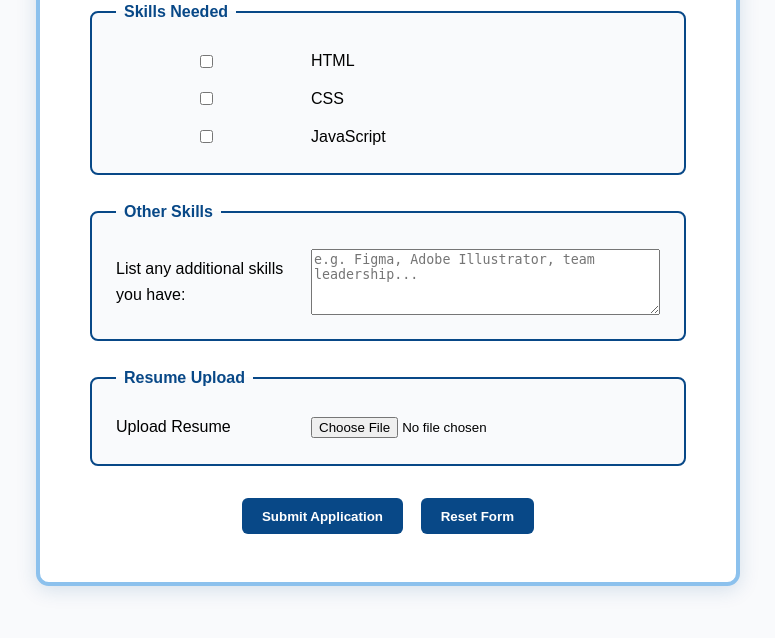
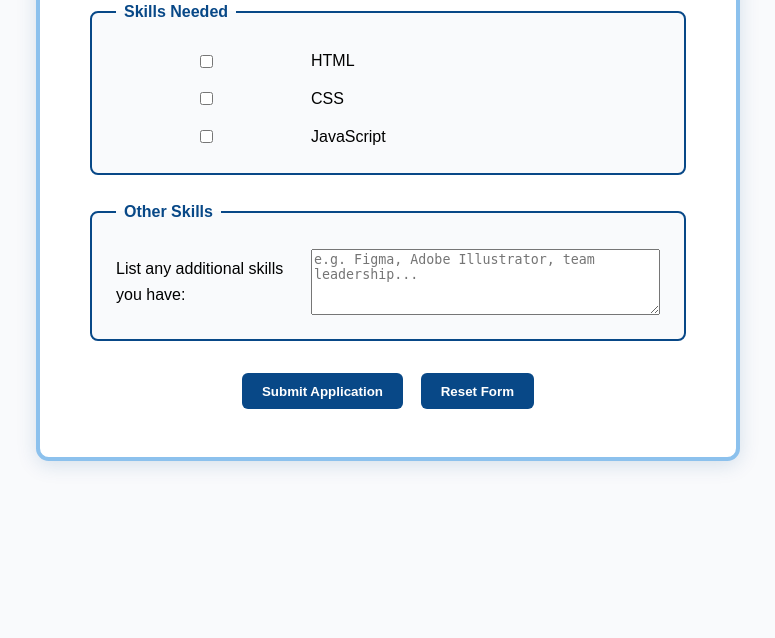
Before and after one commit to 105533624/Assignment_1, a PHP site: page /apply.php in a window 1280 px wide. Shown: the part 1162-1800 px from the top of the page, without its empty margins (252-1027 px from the left). After the commit the page ends 1631 px from the top, so only its background shows below. Run offline with PHP 8.4, Linux system fonts and the light colour scheme.

Commit message:
In apply.php, removed file upload as it was overcomplicating the code

```diff
--- a/project/apply.php
+++ b/project/apply.php
@@ -153,16 +153,6 @@
                   rows="4" cols="50"
                   placeholder="e.g. Figma, Adobe Illustrator, team leadership..."></textarea>
     </fieldset>
-
-    <!-- RESUME UPLOAD -->
-    <fieldset>
-        <legend><b>Resume Upload</b></legend>
-
-        <label for="resume">Upload Resume</label>
-        <input type="file" id="resume" name="resume"
-               accept=".pdf,.doc,.docx">
-    </fieldset>
-
     <!-- BUTTONS -->
     <div class="form-buttons">
         <button type="submit">Submit Application</button>
--- a/project/styles/styles.css
+++ b/project/styles/styles.css
@@ -873,7 +873,6 @@ opacity: 1;
 transform: translateY(0);
 }
 }
-
 /* ABOUT PAGE */
 .about-dl {
 background: #fdfdfd;
```
